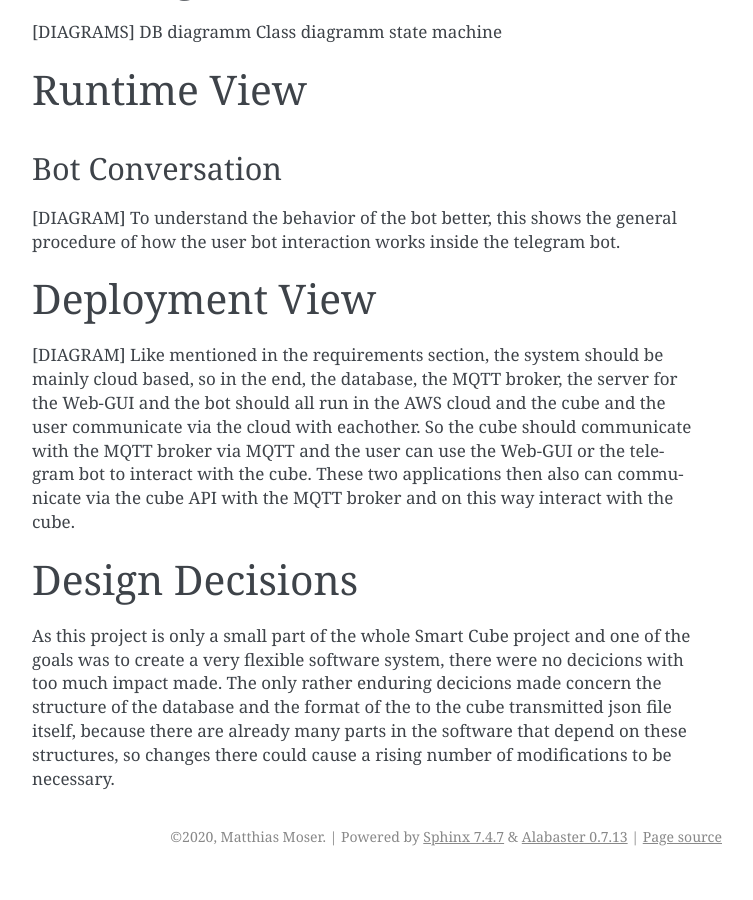
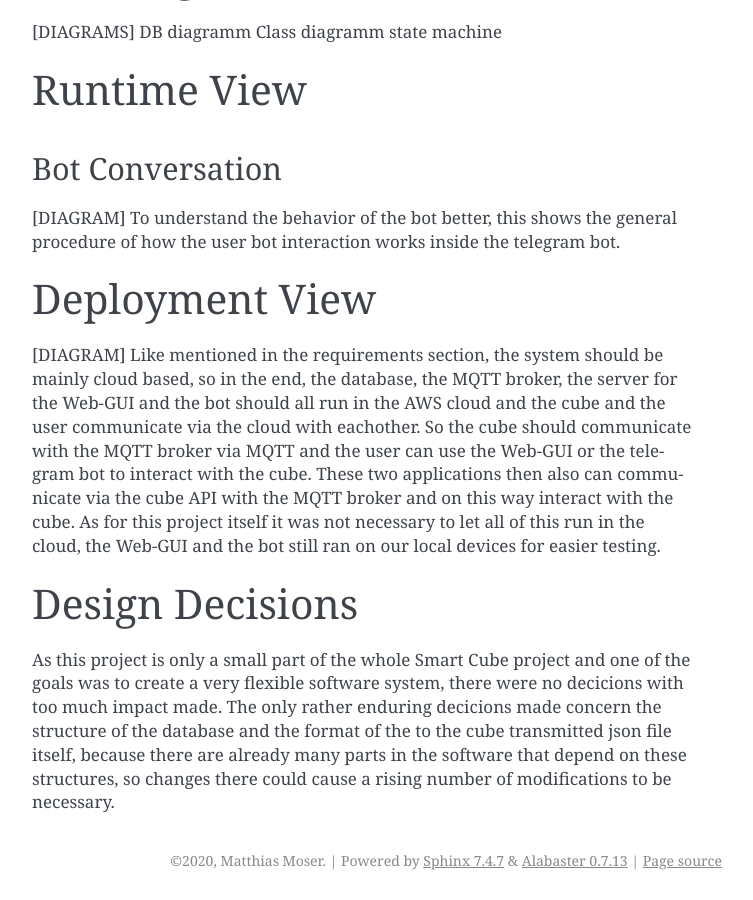
Before and after one commit to Andrew001207/CubeX, a Sphinx documentation site: the page built from docs/source/arc42.rst, in a window 1280 px wide and 900 px high, scrolled down 2465 px. Shown: the whole window, without its empty margins (388-1141 px from the left). Built offline with Sphinx 7.4.7, drawn with Linux system fonts in a browser that asks for light colours; before the commit the page ends 3341 px from its top, so only the background shows below that.

Commit message:
images added

```diff
--- a/docs/source/arc42.rst
+++ b/docs/source/arc42.rst
@@ -121,6 +121,8 @@ Like mentioned in the requirements section, the system should be mainly cloud ba
 server for the Web-GUI and the bot should all run in the AWS cloud and the cube and the user communicate via the cloud with eachother. So
 the cube should communicate with the MQTT broker via MQTT and the user can use the Web-GUI or the telegram bot to interact with the cube.
 These two applications then also can communicate via the cube API with the MQTT broker and on this way interact with the cube.
+As for this project itself it was not necessary to let all of this run in the cloud, the Web-GUI and the bot still ran on our local devices
+for easier testing.
 
 .. _section-design-decisions:
 
```
Also changed, not shown: docs/source/images/Deployment.jpg (renamed from docs/source/Diagrams/Deployment.jpg), docs/source/images/RuntimeBot.jpg (renamed from docs/source/Diagrams/RuntimeBot.jpg), docs/source/images/arc42-logo.png (deleted), 12 other files.
